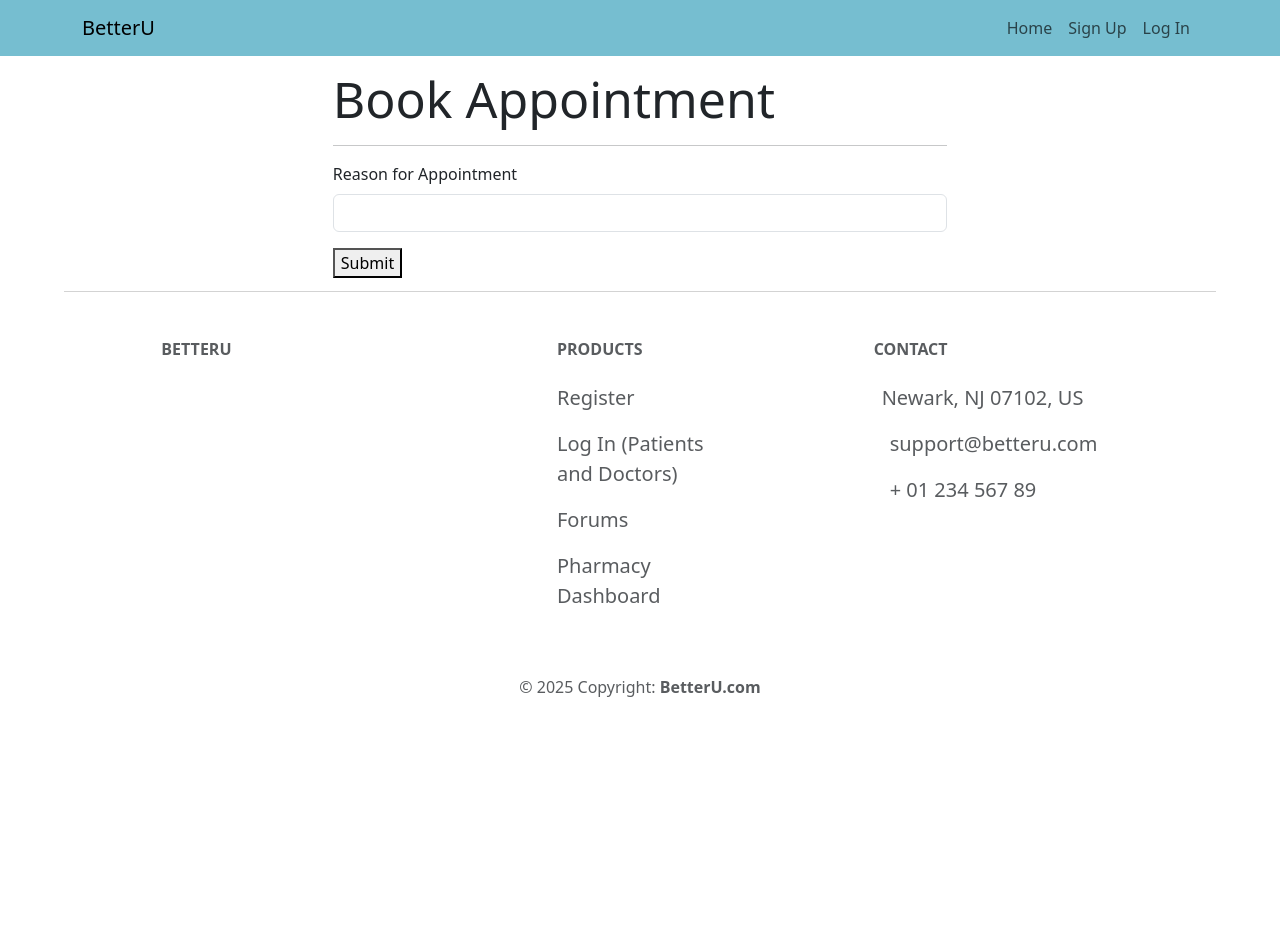
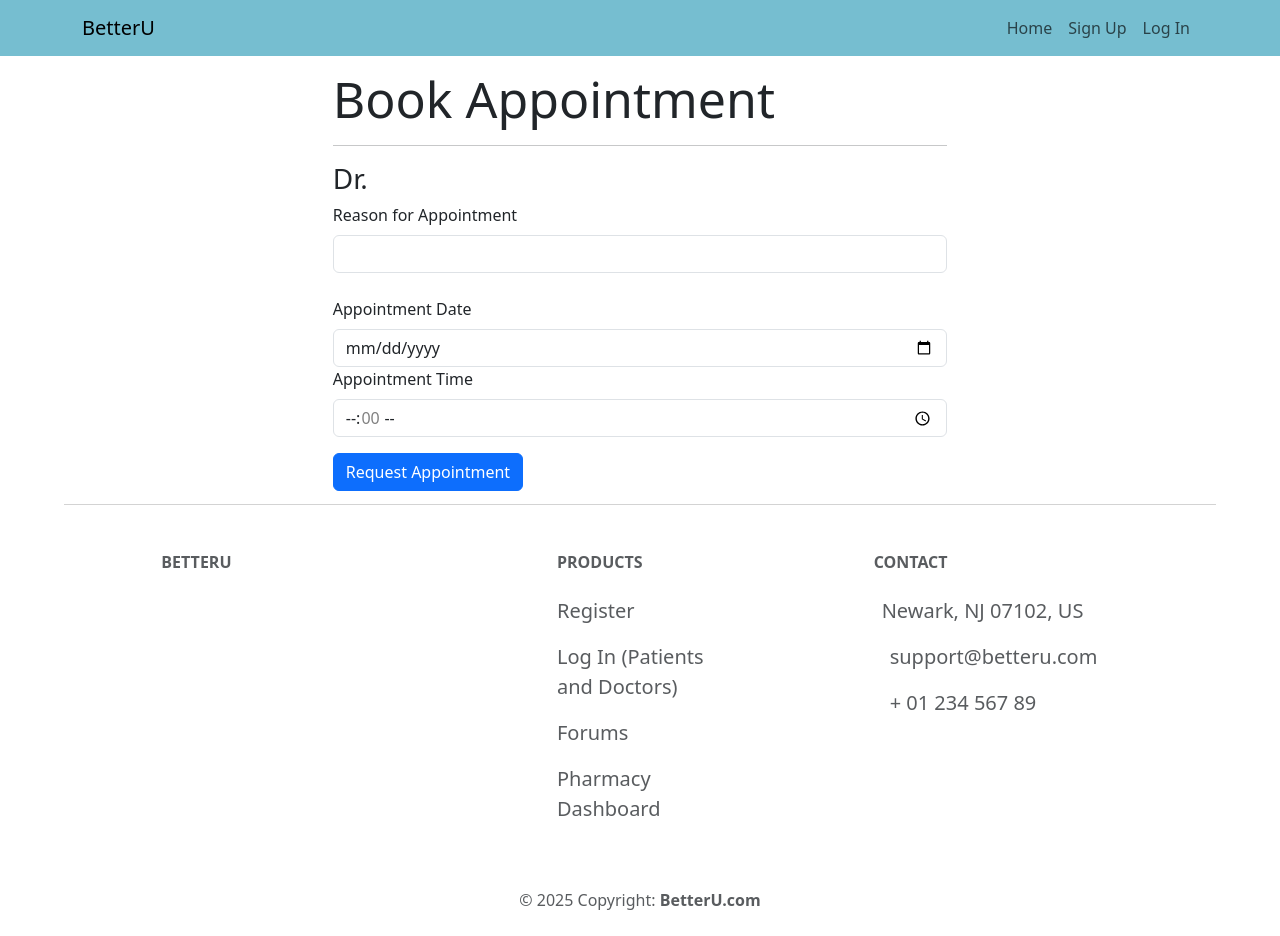
Before and after one commit to Chris8115/CS490-Group-1-Frontend, a React (Create React App) app: page /patient/book-appointment in a window 1280 px wide. Before the commit the page ends 800 px from the top, so only its background shows below. Built offline with nearby package versions, Linux system fonts and the light colour scheme; no server answers.

Commit message:
Added patient appointment requests

```diff
--- a/package.json
+++ b/package.json
@@ -14,6 +14,8 @@
     "mdb-react-ui-kit": "^9.0.0",
     "react": "^18.2.0",
     "react-bootstrap": "^2.10.9",
+    "react-datepicker": "^8.3.0",
+    "react-datetime-picker": "^6.0.1",
     "react-dom": "^18.2.0",
     "react-router-dom": "^7.4.0",
     "react-scripts": "^5.0.1",
--- a/src/app/routes/Patient/PatientAppointmentBooking.js
+++ b/src/app/routes/Patient/PatientAppointmentBooking.js
@@ -1,19 +1,41 @@
 import { useEffect } from "react";
 import { useState } from "react";
+import { getDoctorLastName, getPatientDoctorId, getUserData } from "../../../utils/UserDataUtils";
+import DatePicker from "react-datepicker";
+import axios from "axios";
 
 function PatientAppointmentBooking() {
     const [appointmentData, setAppointmentData] = useState({
-        dateTime: "",
+        date: "",
+        time: "",
         reason: "",
-        patient_id: 0,
+        patient_id: 26,
         doctor_id: 0
     });
 
     const [doctorName, setDoctorName] = useState("");
 
-    const handleSubmit = (e) => {
+    const handleSubmit = async (e) => {
         e.preventDefault();
-        console.log(appointmentData);
+
+        const startTime = `${appointmentData.date} ${appointmentData.time}:00`;
+        const endTime = `${appointmentData.date} ${getEndTime(startTime)}`;
+        console.log(startTime);
+        console.log(endTime);
+        try {
+            const response = await axios.put("/appointments", {
+                "doctor_id": appointmentData.doctor_id,
+                "end_time": endTime,
+                "location": "100 Test Rd",
+                "patient_id": 26,
+                "reason": appointmentData.reason,
+                "start_time": startTime,
+                "status": "pending",
+            })
+        } catch (error) {
+            console.log(error);
+        }
+
     }
 
     const handleChange = (e) => {
@@ -24,31 +46,81 @@ function PatientAppointmentBooking() {
         }))
     }
 
+
+    const getTomorrow = () => {
+        const tomorrow = new Date();
+        tomorrow.setDate(tomorrow.getDate() + 1);
+        const year = tomorrow.getFullYear();
+        const month = String(tomorrow.getMonth() + 1).padStart(2, '0');
+        const day = String(tomorrow.getDate()).padStart(2, '0');
+
+        const date = `${year}-${month}-${day}`;
+        return String(date);
+    }
+
+    const getEndTime = (appointmentStartTime) => {
+        const endTime = new Date(appointmentStartTime);
+        endTime.setHours(endTime.getHours() + 1);
+        return endTime.toTimeString().slice(0, 8);
+    }
+
     useEffect(() => {
-        console.log("Akljhsdjkh");
         // get request to get doctorId based on patient/doctor relation
+        const getDoctor = async () => {
+            let doctorId = await getPatientDoctorId();
+            setAppointmentData(prev => ({
+                ...prev,
+                doctor_id: doctorId
+            }));
+            // Get and set doctor name here
+            const doctorName = await getDoctorLastName(doctorId);
+            setDoctorName(doctorName);
+        }
+        getDoctor();
 
-        // Get and set doctor name here
-
-
-    })
+    }, [])
 
     return <>
 
     <h1>Book Appointment</h1>
     <hr/>
+    <h3>Dr. {doctorName}</h3>
 
     <form onSubmit={handleSubmit}>
 
-
         <div className="mb-3">
             <label htmlFor="appointmentReason" className="form-label">Reason for Appointment</label>
-            <input type="text" className="form-control" id="appointmentReason" name="reason" onChange={handleChange}/>
+            <input type="text" className="form-control" id="appointmentReason" name="reason" onChange={handleChange} required/>
+
+            <br/>
+
+            <label htmlFor="appointmentDate" className="form-label">Appointment Date</label>
+            <br/>
+
+            <input
+            type="date"
+            id="appointmentDate"
+            className="form-control"
+            name="date"
+            min={getTomorrow()}
+            onChange={handleChange}
+            required />
+
+<           label htmlFor="appointmentHour" className="form-label">Appointment Time</label>
+            <br/>
+            <input
+            type="time"
+            name="time"
+            id="appointmentTime"
+            className="form-control"
+            step="3600"
+            min="00:00:00"
+            onChange={handleChange}
+            required />
         </div>
 
-        {/** Add some react component for picking time here */}
 
-        <button>Submit</button>
+        <button type="submit" className="btn btn-primary">Request Appointment</button>
 
     </form>
     </>
--- a/src/app/routes/Patient/PatientDashboard.js
+++ b/src/app/routes/Patient/PatientDashboard.js
@@ -9,7 +9,7 @@ function PatientDashboard() {
     const [patientAppointments, setPatientAppointments] = useState([]);
 
     const getPatientAppointments = async() => {
-        axios.get("http://localhost:5000/appointments", {
+        axios.get("/appointments", {
             params: {
                 "patient_id": 26
             }
@@ -44,9 +44,11 @@ function PatientDashboard() {
 
         <h1>Appointments</h1>
         <br/>
-        {patientAppointments.map((appointment, index) => (
-            PatientAppointmentCard(appointment)
-        ))}
+        <div style={{display: 'flex'}}>
+            {patientAppointments.map((appointment, index) => (
+                PatientAppointmentCard(appointment)
+            ))}
+        </div>
 
     </>
 }
--- /dev/null
+++ b/src/utils/UserDataUtils.js
@@ -0,0 +1,27 @@
+import axios from "axios";
+import { ResponsiveEmbed } from "react-bootstrap";
+
+export async function getPatientDoctorId() {
+    const response = await axios.get("/doctor_patient_relationship", {
+        params: {
+            "patient_id": 26,
+            "status": "active"
+        }
+    })
+    let id = response.data.doctor_patient_relationship[0].doctor_id;
+    return id;
+}
+
+export async function getDoctorLastName(id) {
+    const data = await getUserData(id);
+    return data.last_name;
+}
+
+export async function getUserData(id) {
+    const response = await axios.get("/users", {
+        params: {
+            "user_id": id
+        }
+    })
+    return response.data.users[0];
+}
```
Also changed, not shown: 1 other file (tests, documents, lock files or other folders).
